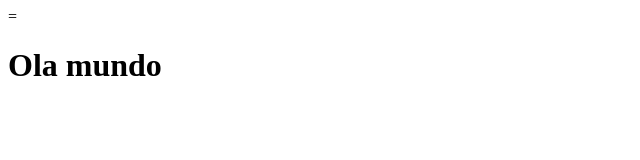
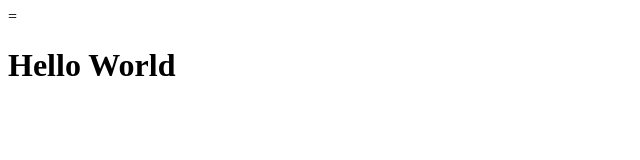
Before and after one commit to eduardojunior97/primeiroProjeto, a plain HTML site: page index.html in a window 1280 px wide. Shown: the whole page, without its empty margins (0-640 px from the left). Drawn offline with Linux system fonts and the light colour scheme.

Commit message:
Alterando ola mundo para Hello World

```diff
--- a/index.html
+++ b/index.html
@@ -7,6 +7,6 @@
     <title>Document</title>
 </head>
 <body>
-    <h1>Ola mundo</h1>
+    <h1>Hello World</h1>
 </body>
 </html>
```
